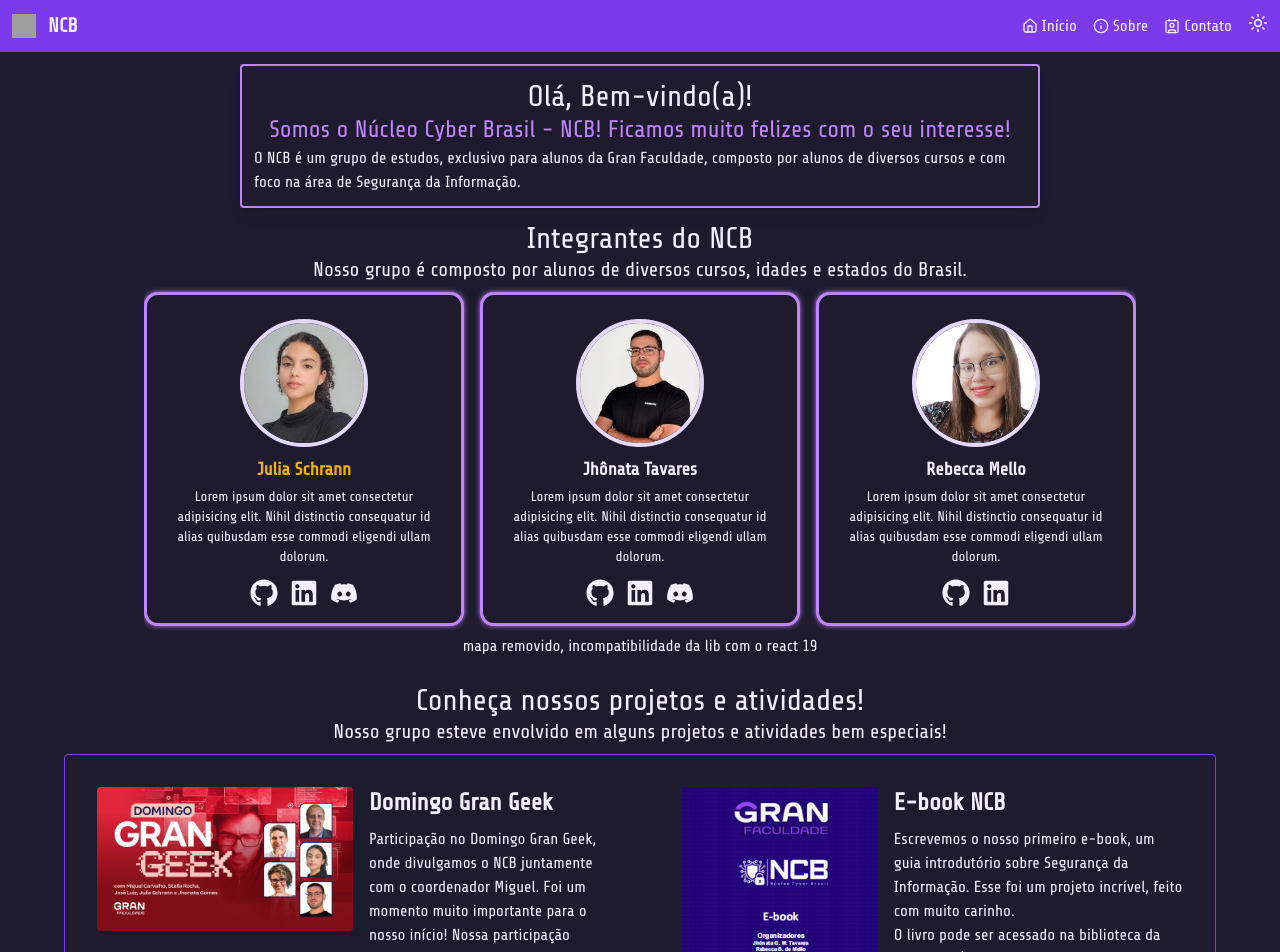
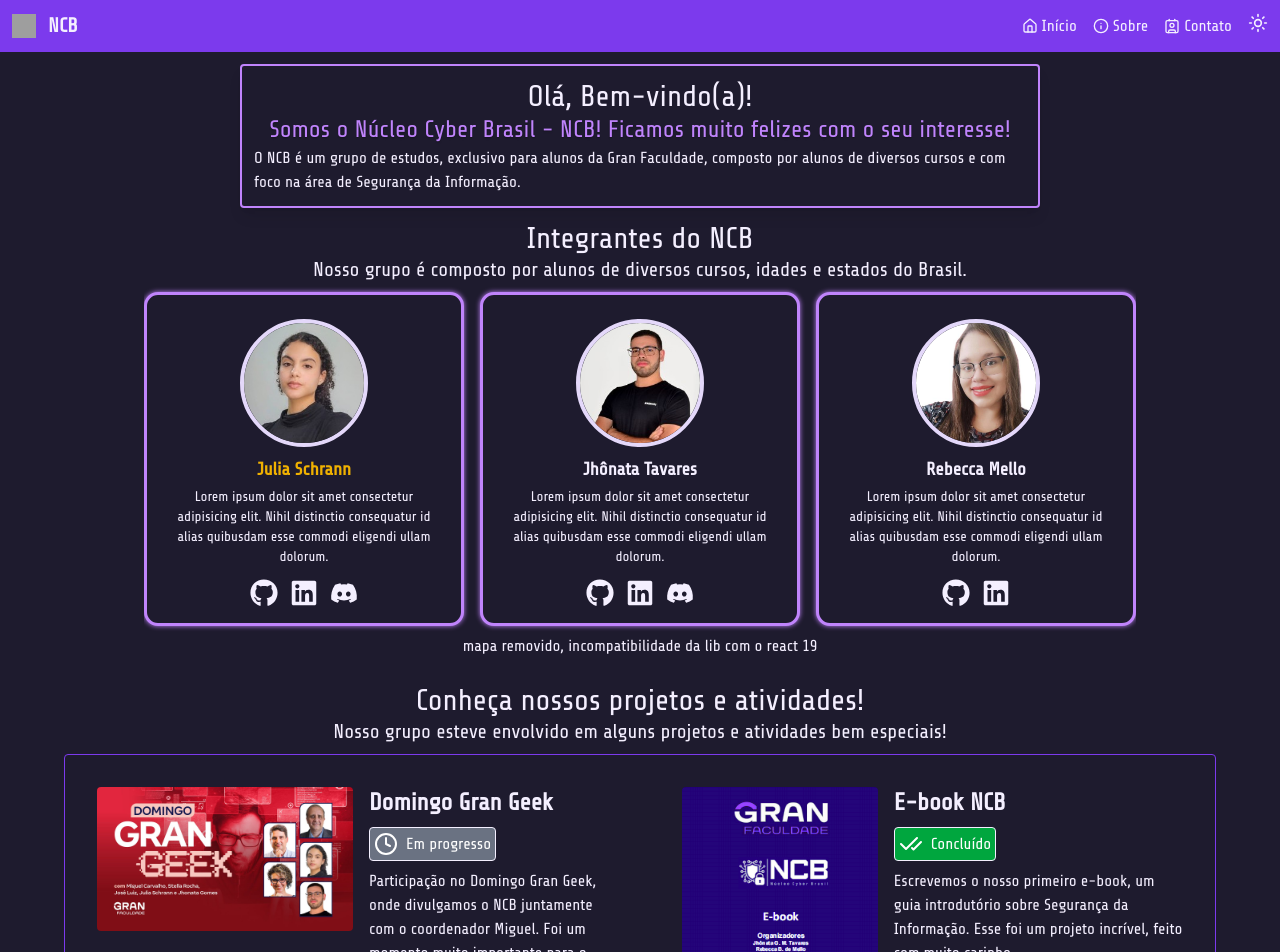
Before and after one commit to NucleoCyberBrasill/SiteNcbFull, a React (Vite) app: page / in a window 1280 px wide. Shown: the top 952 px of the page. Built offline with nearby package versions, Linux system fonts and the light colour scheme; grey boxes are pictures that could not be loaded.

Commit message:
tags de conclusao nos projetos

```diff
--- a/src/Components/Menu/index.tsx
+++ b/src/Components/Menu/index.tsx
@@ -96,7 +96,7 @@ export function Menu() {
         {/* Menu Desktop */}
         <ul className="hidden md:flex items-center space-x-4">
           <li>
-            <a href="#" className="flex items-center gap-1 hover:text-blue-300">
+            <a href="#" className="flex items-center gap-1 hover:text-gray-400">
               <HomeIcon className="w-4 h-4" /> Início
             </a>
           </li>
--- a/src/Components/Projects/ProjectCard.tsx
+++ b/src/Components/Projects/ProjectCard.tsx
@@ -1,4 +1,5 @@
 // ProjectCard.tsx
+import { CheckCheckIcon, ClockIcon } from "lucide-react";
 import { FaExternalLinkAlt } from "react-icons/fa";
 
 type ProjectCardProps = {
@@ -7,6 +8,7 @@ type ProjectCardProps = {
   image: string;
   link: string;
   buttonText: string;
+  status: string
 };
 
 export function ProjectCard({
@@ -15,6 +17,7 @@ export function ProjectCard({
   image,
   link,
   buttonText,
+  status
 }: ProjectCardProps) {
   return (
      <div className="flex flex-col md:flex-row gap-4 items-center md:items-start p-4 w-full ">
@@ -30,11 +33,21 @@ export function ProjectCard({
           max-h-64
         "
       />
-      <div className="text-center md:text-left flex flex-col justify-between w-full">
+      <div className="text-center md:text-left flex flex-col justify-between">
         <div>
           <h2 className="text-2xl font-bold mb-2 text-[rgb(var(--color-primary-self))]">
             {title}
           </h2>
+          {status=="DONE" &&(
+           <span className="text-white inline-flex items-center gap-2 mb-2 bg-green-600 p-1 border border-[var(--color-text-self)] rounded">
+  <CheckCheckIcon /> Concluído
+</span>
+          )}
+          {status=="IN_PROGRESS" &&(
+           <span className="text-white inline-flex items-center gap-2 mb-2 bg-gray-500 p-1 border border-[var(--color-text-self)] rounded">
+  <ClockIcon /> Em progresso
+</span>
+          )}
           {description.split("\n").map((line, index) => (
             <p key={index} className="text-[rgb(var(--color-text-self))]">{line}</p>
           ))}
--- a/src/Components/Projects/index.tsx
+++ b/src/Components/Projects/index.tsx
@@ -22,7 +22,7 @@ export function Projects() {
         }}
         className="max-w-[90%] mx-auto border-[var(--color-secondary-self)] border rounded mb-3 mt-2"
       >
-        {projects.map((project, index) => (
+        {projects.slice().reverse().map((project, index) => (
           <SwiperSlide
             key={index}
             className="flex justify-center items-center p-4"
@@ -33,6 +33,7 @@ export function Projects() {
               image={project.image}
               link={project.link}
               buttonText={project.buttonText}
+              status={project.status}
             />
           </SwiperSlide>
         ))}
--- a/src/Components/Projects/projects.json
+++ b/src/Components/Projects/projects.json
@@ -1,24 +1,29 @@
 [
     {
         "id": 1,
+        "title": "Lançamento oficial do E-book",
+        "status": "DONE",
+        "description": "Após a escrita, tivemos o lançamento oficial do livro!\nA Julia representou o NCB no evento e também apresentou uma palestra sobre conceitos introdutórios de Segurança da Informação.",
+        "image": "/imgs/projects/lancamento-ebook.png",
+        "link": "https://www.linkedin.com/posts/schrannjulia_na-%C3%BAltima-ter%C3%A7a-feira-29042025-tive-activity-7325648061177716737-sdCJ",
+        "buttonText": "Acesse aqui"
+    },
+    {
+        "id": 2,
+        "title": "E-book NCB",
+        "status": "DONE",
+        "description": "Escrevemos o nosso primeiro e-book, um guia introdutório sobre Segurança da Informação. Esse foi um projeto incrível, feito com muito carinho.\n\nO livro pode ser acessado na biblioteca da faculdade (basta pesquisar por Núcleo Cyber Brasil).",
+        "image": "/imgs/projects/ebook.png",
+        "link": "https://drive.google.com/file/d/1A8x4MUlYo-Q9-3USi0GuHQN2ngDwNXEv/view?usp=sharing",
+        "buttonText": "Baixe aqui"
+    },
+    {
+        "id": 3,
+        "status": "IN_PROGRESS",
         "title": "Domingo Gran Geek",
         "description": "Participação no Domingo Gran Geek, onde divulgamos o NCB juntamente com o coordenador Miguel. Foi um momento muito importante para o nosso início! Nossa participação começa em 01:06:27.",
         "image": "/imgs/projects/youtube-thumb-domingoGranGeek.jpg",
         "link": "https://youtu.be/JKwtMxCfDhw?si=M1c04ARrRKLL_p9T",
         "buttonText": "Assistir"
-    },{
-        "id": 2,
-        "title": "E-book NCB",
-        "description":"Escrevemos o nosso primeiro e-book, um guia introdutório sobre Segurança da Informação. Esse foi um projeto incrível, feito com muito carinho.\n\nO livro pode ser acessado na biblioteca da faculdade (basta pesquisar por Núcleo Cyber Brasil). ",
-        "image":"/imgs/projects/ebook.png",
-        "link":"https://drive.google.com/file/d/1A8x4MUlYo-Q9-3USi0GuHQN2ngDwNXEv/view?usp=sharing",
-        "buttonText":"Baixe aqui"
-    },{
-        "id": 3,
-        "title": "Lançamento oficial do E-book",
-        "description":"Após a escrita, tivemos o lançamento oficial do livro!\nA Julia representou o NCB no evento e também apresentou uma palestra sobre conceitos introdutórios de Segurança da Informação. ",
-        "image":"/imgs/projects/lancamento-ebook.png",
-        "link":"https://www.linkedin.com/posts/schrannjulia_na-%C3%BAltima-ter%C3%A7a-feira-29042025-tive-activity-7325648061177716737-sdCJ",
-        "buttonText":"Acesse aqui"
     }
 ]
```
